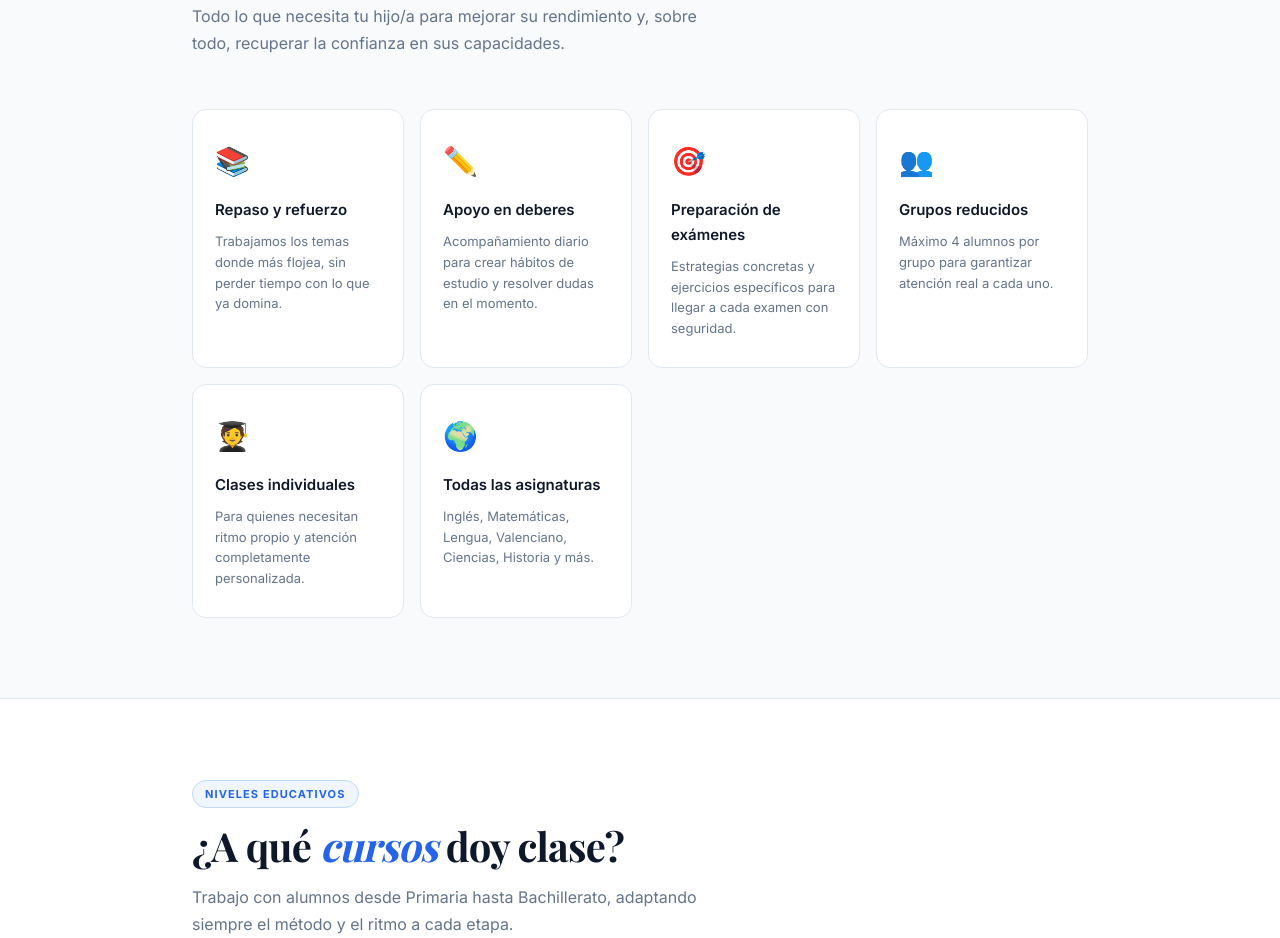
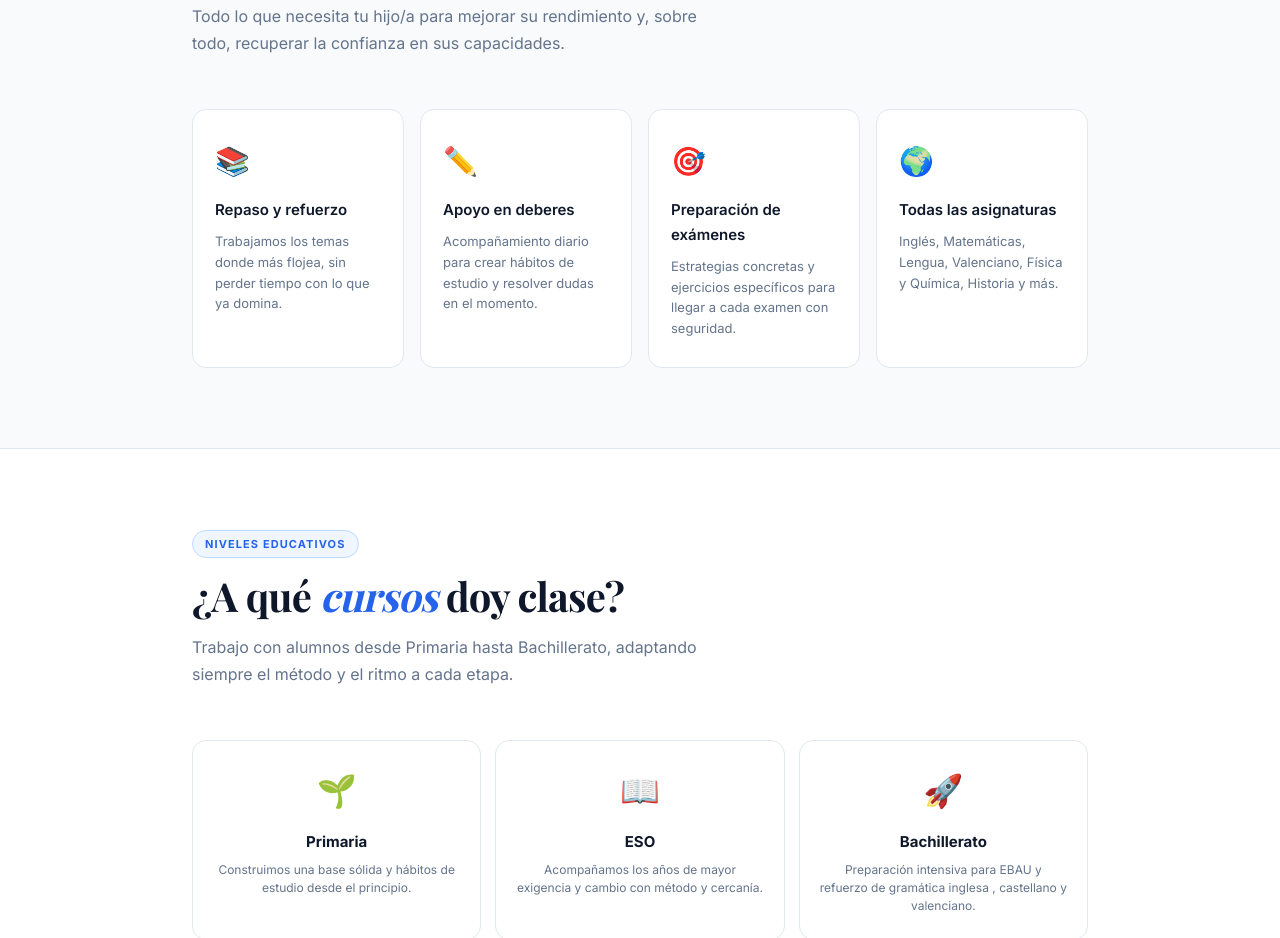
Before and after one commit to cuadernosrefuerzo/elenaclases, a plain HTML site: page index.html in a window 1280 px wide. Shown: the part 1466-2404 px from the top of the page. Drawn offline with nearby package versions, Linux system fonts and the light colour scheme; a web font is replaced by a local one.

Commit message:
Remove group and individual classes sections
Removed service cards for small groups and individual classes. Updated the subjects listed in the services.

```diff
--- a/index.html
+++ b/index.html
@@ -529,19 +529,9 @@ footer p { font-size: 13px; color: rgba(255,255,255,0.5); margin-top: 4px; }
         <p>Estrategias concretas y ejercicios específicos para llegar a cada examen con seguridad.</p>
       </div>
       <div class="service-card">
-        <span class="service-icon">👥</span>
-        <h3>Grupos reducidos</h3>
-        <p>Máximo 4 alumnos por grupo para garantizar atención real a cada uno.</p>
-      </div>
-      <div class="service-card">
-        <span class="service-icon">🧑‍🎓</span>
-        <h3>Clases individuales</h3>
-        <p>Para quienes necesitan ritmo propio y atención completamente personalizada.</p>
-      </div>
-      <div class="service-card">
         <span class="service-icon">🌍</span>
         <h3>Todas las asignaturas</h3>
-        <p>Inglés, Matemáticas, Lengua, Valenciano, Ciencias, Historia y más.</p>
+        <p>Inglés, Matemáticas, Lengua, Valenciano, Física y Química, Historia y más.</p>
       </div>
     </div>
   </div>
```
